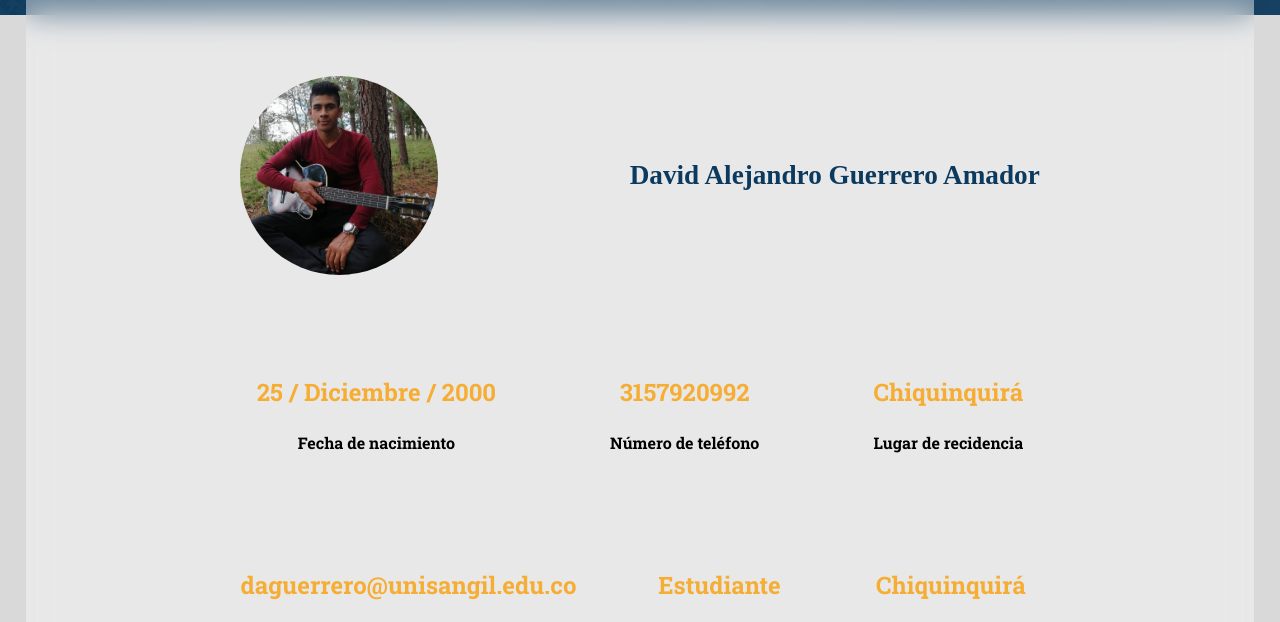
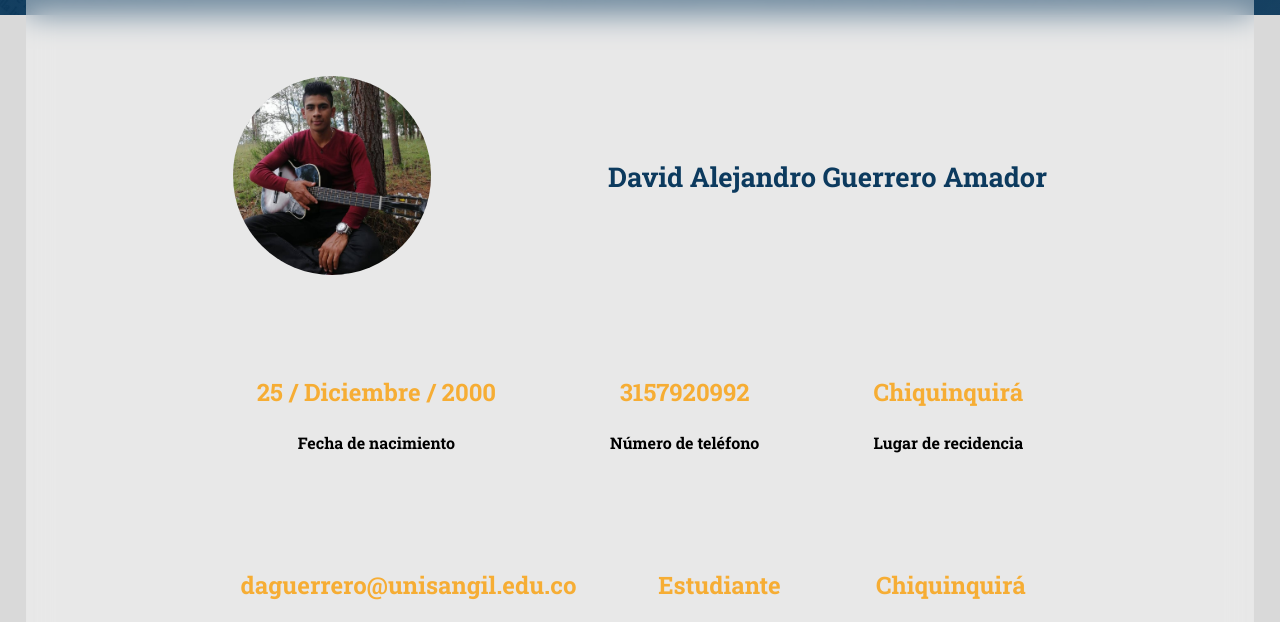
Before and after one commit to D4v1d123/backend-programming-web-project, a plain HTML site: page muroPersonal.html in a window 1280 px wide. Shown: the part 160-782 px from the top of the page. Drawn offline with Linux system fonts and the light colour scheme.

Commit message:
Se modificó la fuente de la letra del nombre del usuario

```diff
--- a/muroPersonal.html
+++ b/muroPersonal.html
@@ -15,7 +15,7 @@
     <dir class="ContenedorPrincipal">
         <div class="ContenedorIdentificacionPerfil">
             <img src="img/Foto de perfil de EJEMPLO.jpg" alt="Foto de perfil" width="20%" class="FotoPerfil Fuente">
-            <h2>David Alejandro Guerrero Amador</h2>
+            <h2 class="Fuente">David Alejandro Guerrero Amador</h2>
         </div>
         <div class="ContenedorInformacionComplementaria">
             <div class="ContenedorInformacionComplementariaSecundario">
```
